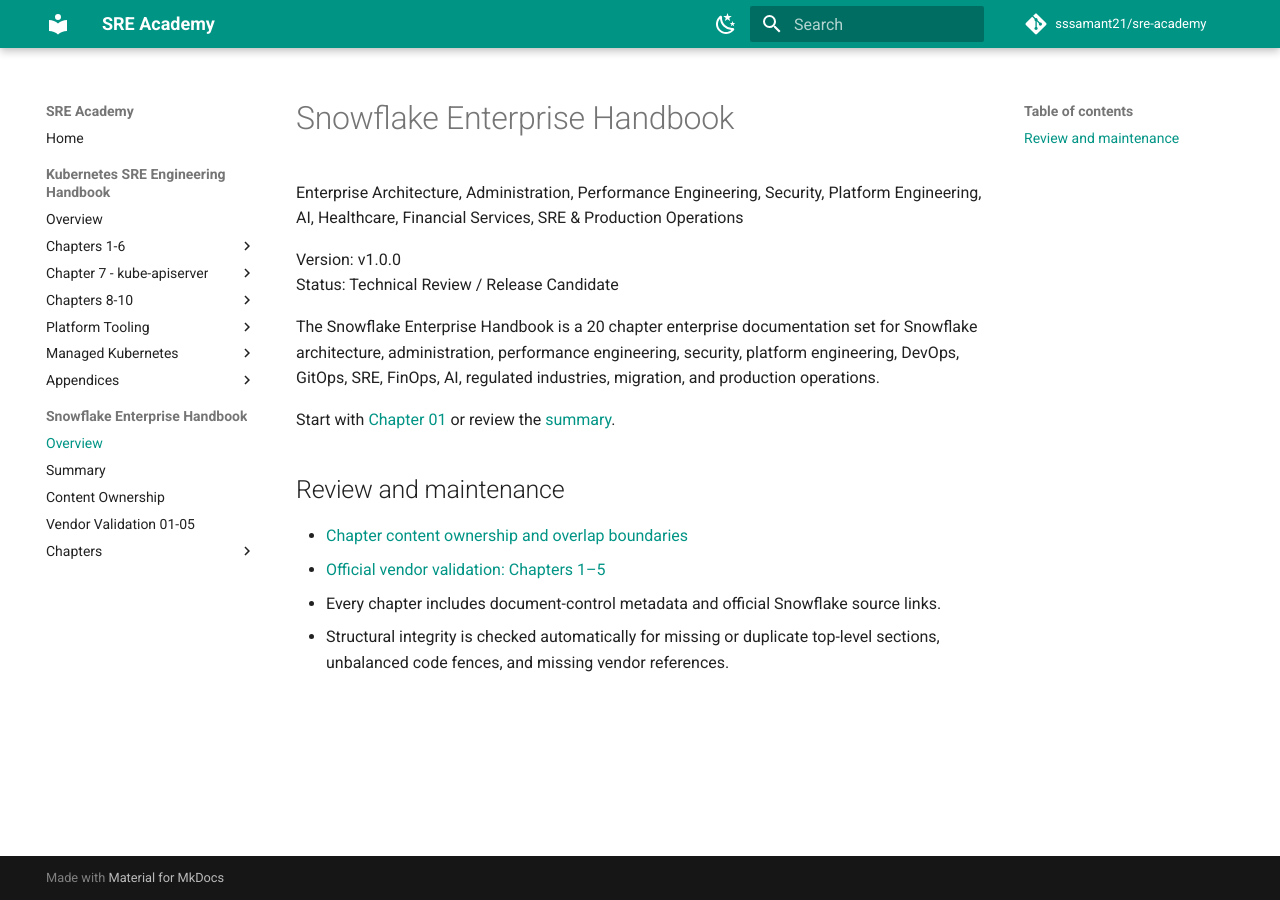
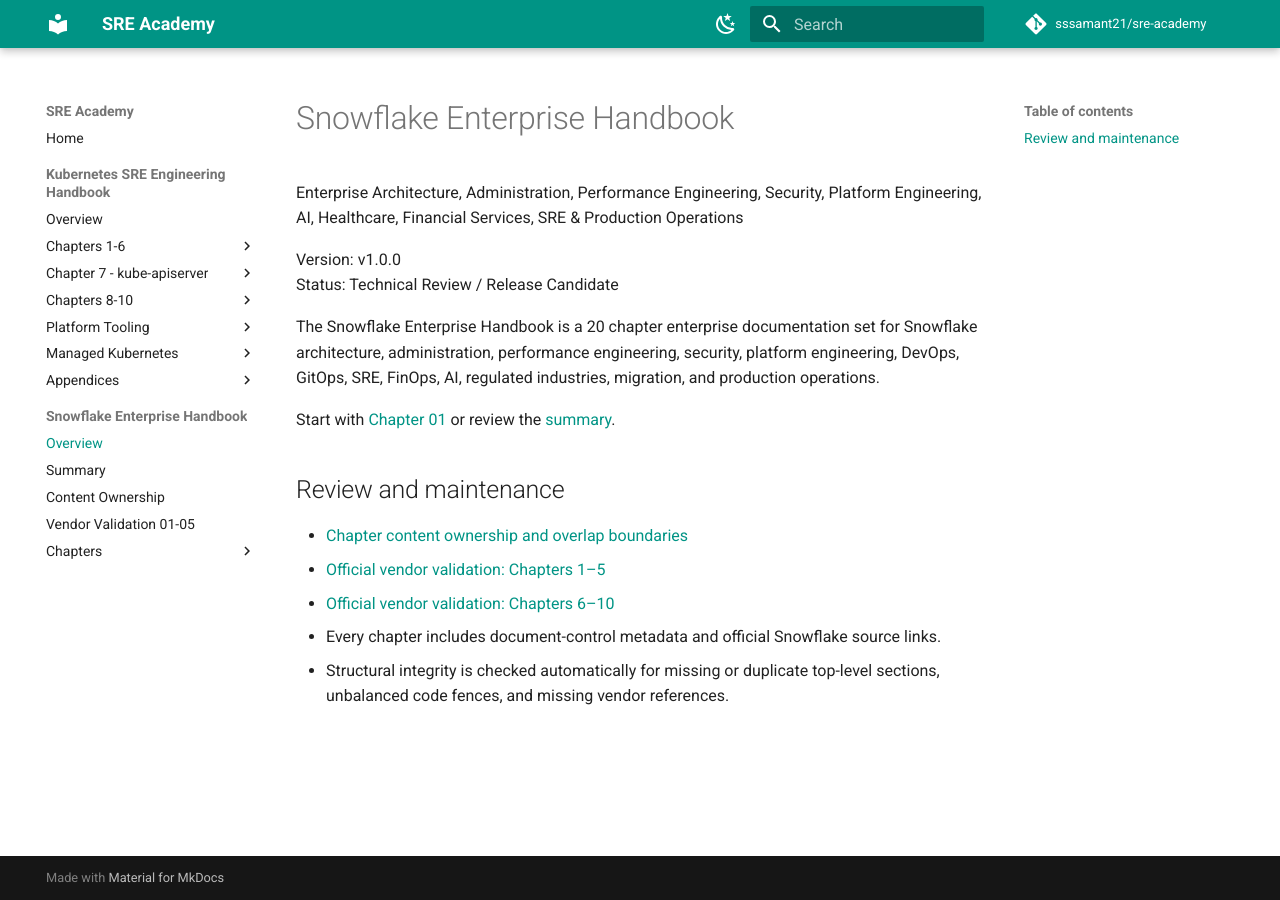
Before and after one commit to sssamant21/sre-academy, an MkDocs documentation site: the page built from docs/books/snowflake/index.md, in a window 1280 px wide. Built offline with MkDocs 1.6.1 and Material for MkDocs 9.7.7, drawn with Linux system fonts in a browser that asks for light colours; comment, search, counter and statistics services are not loaded.

Commit message:
docs(snowflake): link Chapters 6-10 validation record

```diff
--- a/docs/books/snowflake/index.md
+++ b/docs/books/snowflake/index.md
@@ -13,5 +13,6 @@
 
 - [Chapter content ownership and overlap boundaries](content-ownership.md)
 - [Official vendor validation: Chapters 1–5](validation/chapter-01-05.md)
+- [Official vendor validation: Chapters 6–10](validation/chapter-06-10.md)
 - Every chapter includes document-control metadata and official Snowflake source links.
 - Structural integrity is checked automatically for missing or duplicate top-level sections, unbalanced code fences, and missing vendor references.
```
